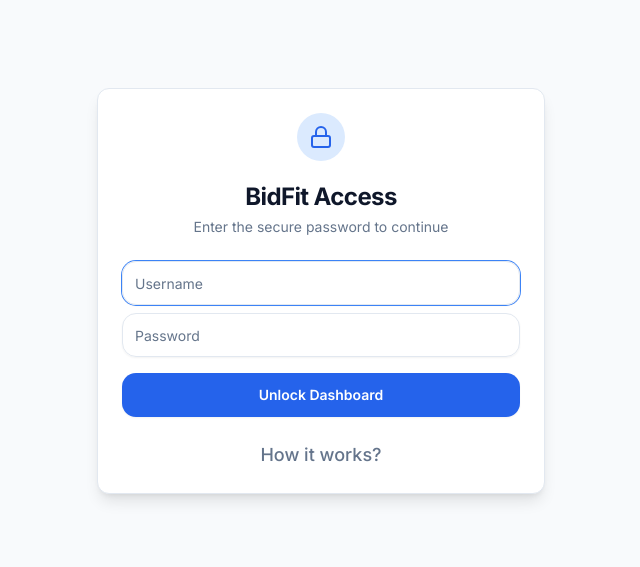
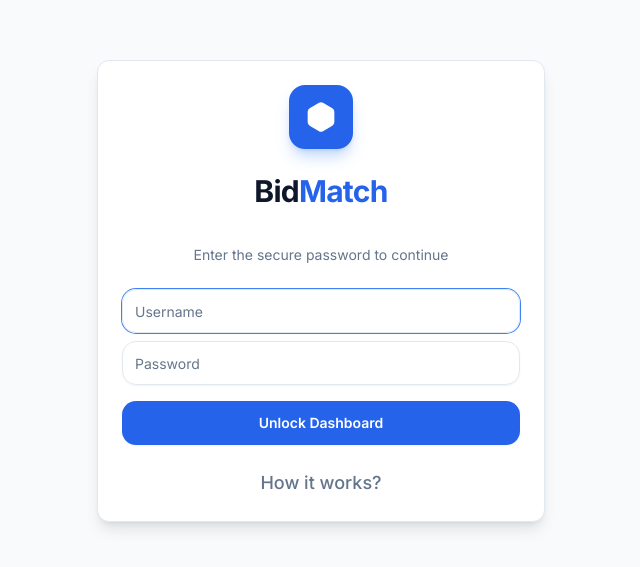
Before and after one commit to kralkxrt/bidfit, a Next.js app in the folder frontend/: page /login in a window 1280 px wide. Shown: the part 109-676 px from the top of the page, without its empty margins (319-959 px from the left). Built offline with nearby package versions, Linux system fonts and the light colour scheme; no server answers.

Commit message:
Style: Rebrand application to BidMatch (Visuals only)

```diff
--- a/frontend/src/app/how-it-works/page.tsx
+++ b/frontend/src/app/how-it-works/page.tsx
@@ -35,7 +35,7 @@ export default function HowItWorksPage() {
                         Stop Guessing. <span className="text-blue-600">Start Winning.</span>
                     </h1>
                     <p className="text-xl text-slate-600 max-w-2xl mx-auto leading-relaxed">
-                        BidFit performs the same rigorous analysis that government evaluators conduct—before you submit. Eliminate guesswork and validate your win strategy.
+                        BidMatch performs the same rigorous analysis that government evaluators conduct—before you submit. Eliminate guesswork and validate your win strategy.
                     </p>
                     <div className="pt-4">
                         <Link href="/documents">
@@ -82,7 +82,7 @@ export default function HowItWorksPage() {
             <div className="py-20 px-6 sm:px-12 bg-slate-50 border-y border-slate-200">
                 <div className="max-w-5xl mx-auto">
                     <div className="text-center mb-16">
-                        <h2 className="text-3xl font-bold text-slate-900 mb-4">How BidFit Works</h2>
+                        <h2 className="text-3xl font-bold text-slate-900 mb-4">How BidMatch Works</h2>
                         <p className="text-lg text-slate-600">
                             Our 6-step deep analysis process simulates a GS-15 evaluator's review.
                         </p>
@@ -135,7 +135,7 @@ export default function HowItWorksPage() {
                     <div className="text-center mb-16">
                         <h2 className="text-3xl font-bold text-slate-900 mb-4">Hard-Coded Skepticism</h2>
                         <p className="text-lg text-slate-600">
-                            We built BidFit to be tough. Here are the rules that keep our analysis trustworthy.
+                            We built BidMatch to be tough. Here are the rules that keep our analysis trustworthy.
                         </p>
                     </div>
 
@@ -217,6 +217,19 @@ export default function HowItWorksPage() {
                 </div>
             </div>
 
+            {/* Footer */}
+            <footer className="bg-slate-100 py-12 px-6 sm:px-12 border-t border-slate-200">
+                <div className="max-w-7xl mx-auto flex flex-col sm:flex-row justify-between items-center gap-8">
+                    <div className="flex items-center gap-2">
+                        <div className="text-2xl font-bold tracking-tight text-slate-900">
+                            Bid<span className="text-blue-600">Match</span>
+                        </div>
+                    </div>
+                    <p className="text-sm text-slate-500">
+                        © 2024 Pera Inc. All rights reserved.
+                    </p>
+                </div>
+            </footer>
         </div>
     );
 }
--- a/frontend/src/app/layout.tsx
+++ b/frontend/src/app/layout.tsx
@@ -15,7 +15,7 @@ const geistMono = localFont({
 });
 
 export const metadata: Metadata = {
-  title: "Bidfit - GovCon Gap Analysis",
+  title: "BidMatch - GovCon Gap Analysis",
   description: "AI-powered past performance gap analysis for government contractors",
 };
 
--- a/frontend/src/app/login/page.tsx
+++ b/frontend/src/app/login/page.tsx
@@ -5,7 +5,7 @@ import { useRouter } from "next/navigation";
 import { Button } from "@/components/ui/button";
 import { Input } from "@/components/ui/input";
 import { Card, CardContent, CardHeader, CardTitle, CardDescription } from "@/components/ui/card";
-import { Lock } from "lucide-react";
+import { Lock, Hexagon } from "lucide-react";
 
 export default function LoginPage() {
     const [username, setUsername] = useState("");
@@ -43,14 +43,14 @@ export default function LoginPage() {
         <div className="min-h-screen flex items-center justify-center bg-slate-50 p-4">
             <Card className="w-full max-w-md shadow-lg border-slate-200">
                 <CardHeader className="space-y-1 text-center">
-                    <div className="flex justify-center mb-4">
-                        <div className="bg-blue-100 p-3 rounded-full">
-                            <Lock className="w-6 h-6 text-blue-600" />
+                    <div className="mb-8 flex flex-col items-center">
+                        <div className="w-16 h-16 bg-blue-600 rounded-2xl flex items-center justify-center shadow-lg shadow-blue-500/30 mb-6 group-hover:scale-105 transition-transform duration-300">
+                            <Hexagon className="w-8 h-8 text-white fill-white" />
                         </div>
+                        <h1 className="text-3xl font-bold tracking-tight text-slate-900">
+                            Bid<span className="text-blue-600">Match</span>
+                        </h1>
                     </div>
-                    <CardTitle className="text-2xl font-bold text-slate-900">
-                        BidFit Access
-                    </CardTitle>
                     <CardDescription>
                         Enter the secure password to continue
                     </CardDescription>
--- a/frontend/src/components/layout/Sidebar.tsx
+++ b/frontend/src/components/layout/Sidebar.tsx
@@ -46,7 +46,7 @@ export function Sidebar() {
                     <div className="flex flex-col items-end">
                         <div className="text-2xl font-bold tracking-tight leading-none">
                             <span className="text-slate-900">Bid</span>
-                            <span className="text-blue-600">Fit</span>
+                            <span className="text-blue-600">Match</span>
                         </div>
                         <span className="text-[8px] font-semibold text-slate-400 pr-0.5">from Pera Inc.</span>
                     </div>
```
